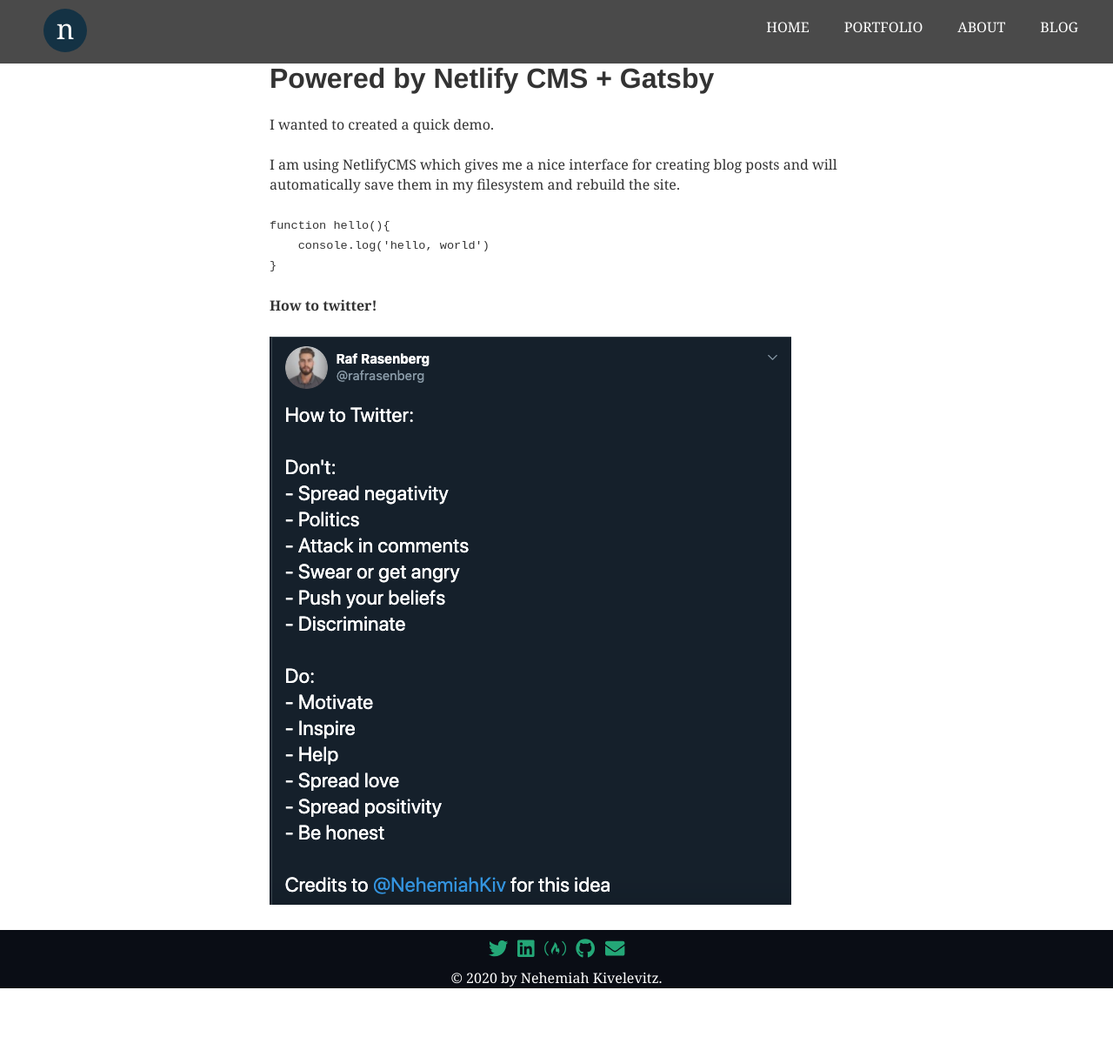
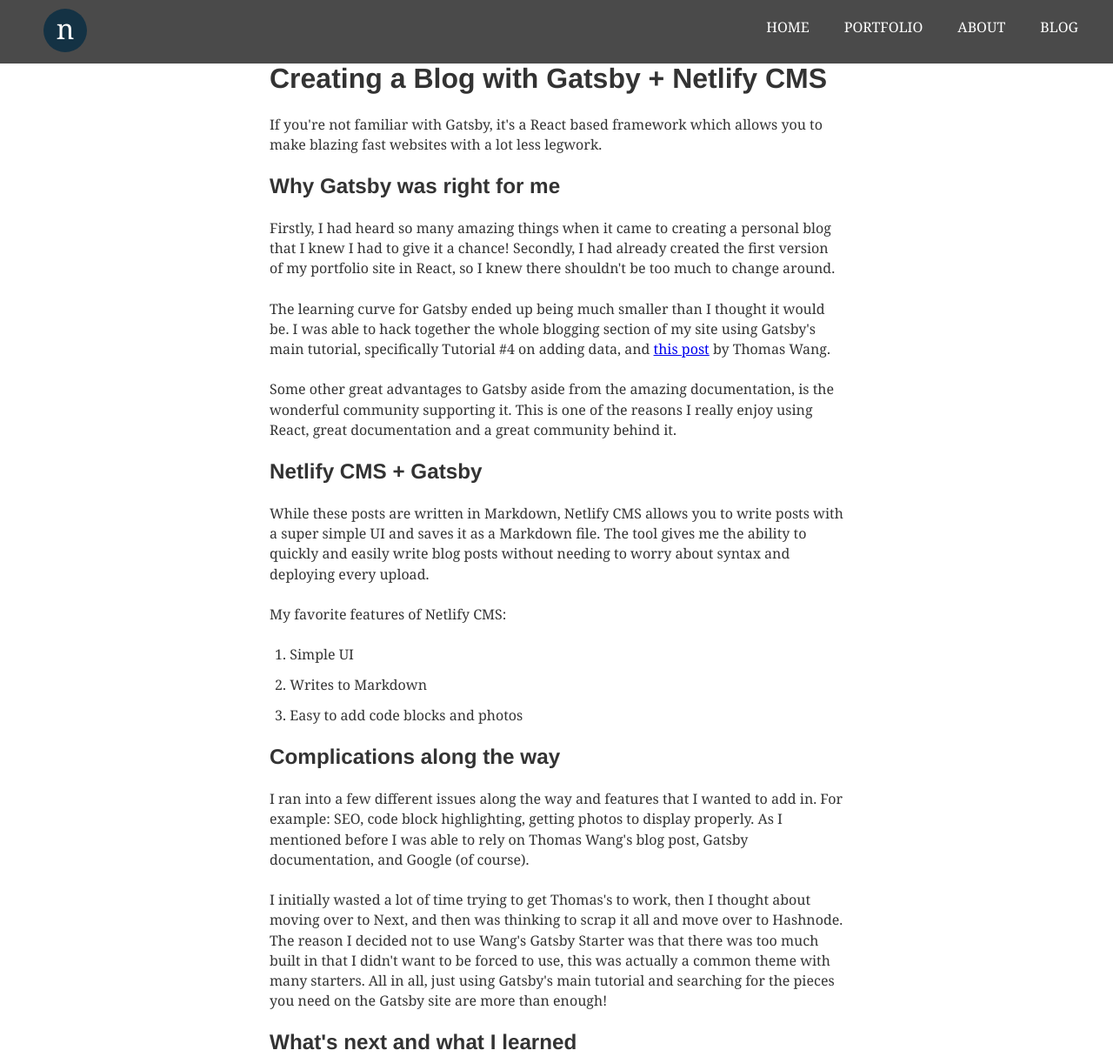
Before and after one commit to NehemiahK/portfolio-blog, a Gatsby site: page /blog/powered-by-netlify-cms-gatsby/ in a window 1280 px wide. Shown: the top 1215 px of the page at 87% size. Before the commit the page ends 1136 px from the top, so only its background shows below. Built offline with nearby package versions, Linux system fonts and the light colour scheme; Gatsby itself is replaced by a stand-in of ours; some packages are replaced by stand-ins of ours.

Commit message:
Update Blog “powered-by-netlify-cms-gatsby”

````diff
--- a/content/blog/powered-by-netlify-cms-gatsby.md
+++ b/content/blog/powered-by-netlify-cms-gatsby.md
@@ -1,19 +1,43 @@
 ---
-path: blog-post-with-cms
-date: 2020-09-04T10:01:36.030Z
-title: Powered by Netlify CMS + Gatsby
-description: A quick blog post created with Netlify CMS and Gatsby
+path: creating-a-blog-with-gatsby
+date: 2020-09-05T10:01:36.030Z
+title: Creating a Blog with Gatsby + Netlify CMS
+description: A blog post as to why I chose Gatsby and Netlify CMS for my blog.
 ---
-I wanted to created a quick demo.
+If you're not familiar with Gatsby, it's a React based framework which allows you to make blazing fast websites with a lot less legwork.
 
-I am using NetlifyCMS which gives me a nice interface for creating blog posts and will automatically save them in my filesystem and rebuild the site.
+## Why Gatsby was right for me
 
-```javascript
-function hello(){
-    console.log('hello, world')
-}
-```
+Firstly, I had heard so many amazing things when it came to creating a personal blog that I knew I had to give it a chance! Secondly, I had already created the first version of my portfolio site in React, so I knew there shouldn't be too much to change around.
 
-**How to twitter!**
+The learning curve for Gatsby ended up being much smaller than I thought it would be. I was able to hack together the whole blogging section of my site using Gatsby's main tutorial, specifically Tutorial #4 on adding data, and [this post](https://www.thomas.wang/blog/developer-blog) by Thomas Wang.
 
-![how-to-twitter](../assets/screen-shot-2020-07-01-at-9.18.25-am.png "How to twitter")
+Some other great advantages to Gatsby aside from the amazing documentation, is the wonderful community supporting it. This is one of the reasons I really enjoy using React, great documentation and a great community behind it.
+
+## Netlify CMS + Gatsby
+
+While these posts are written in Markdown, Netlify CMS allows you to write posts with a super simple UI and saves it as a Markdown file. The tool gives me the ability to quickly and easily write blog posts without needing to worry about syntax and deploying every upload.
+
+My favorite features of Netlify CMS:
+
+1. Simple UI
+
+2. Writes to Markdown
+
+3. Easy to add code blocks and photos
+
+## Complications along the way
+
+I ran into a few different issues along the way and features that I wanted to add in. For example: SEO, code block highlighting, getting photos to display properly. As I mentioned before I was able to rely on Thomas Wang's blog post, Gatsby documentation, and Google (of course).
+
+I initially wasted a lot of time trying to get Thomas's to work, then I thought about moving over to Next, and then was thinking to scrap it all and move over to Hashnode. The reason I decided not to use Wang's Gatsby Starter was that there was too much built in that I didn't want to be forced to use, this was actually a common theme with many starters. All in all, just using Gatsby's main tutorial and searching for the pieces you need on the Gatsby site are more than enough!
+
+## What's next and what I learned
+
+My site and blog still have a lot of work to do, but I am so far very pleased with how it is turning out. I need to fix up a few issues with accessibility/speed even though the site is already lightning fast. I need to add a whole bunch more blog posts (of course)! There are some minor changes here and there I want to make to the post, maybe add in comments, navigation between posts, and estimated reading time.
+
+My main takeaway is to just try something and stick to it! I am sure I could have saved myself and bunch of time and hassle if I just stuck to using Gatsby's documentation and implementing my own solution from the offset.
+
+Also, checkout this awesome Lighthouse score, pretty amazing for V1. (Performance issues will be fixed once I add in code splitting I hope)
+
+![lighthouse-gatsby](../assets/screen-shot-2020-09-04-at-5.20.57-pm.png "lighthouse-gatsby")
````
Also changed, not shown: content/assets/screen-shot-2020-09-04-at-5.20.57-pm.png (added).
